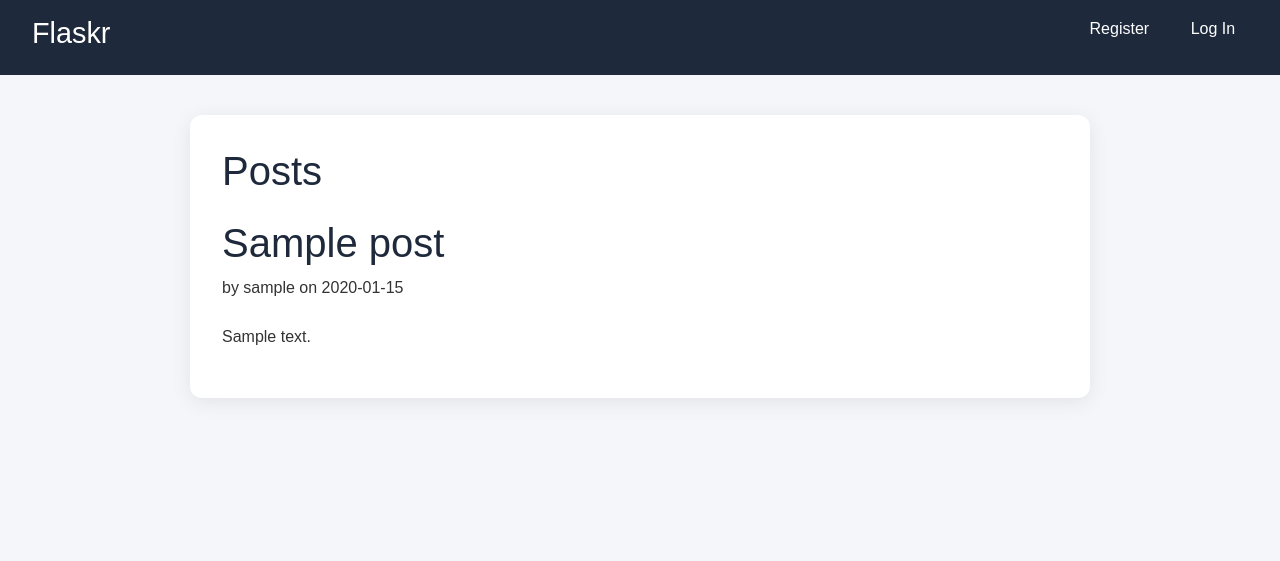
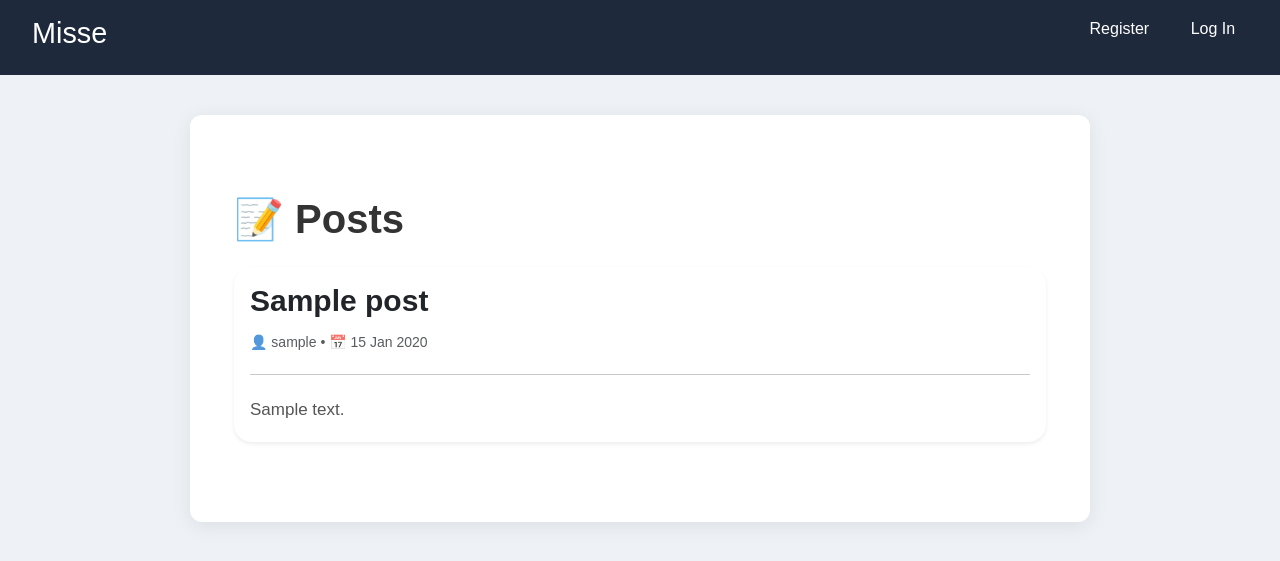
Before and after one commit to Ahmad-IR122/Flask-app, a Flask app: template flaskr/templates/blog/index.html in a window 1280 px wide. Shown: the top 561 px of the page. Run offline with Flask 3, Linux system fonts and the light colour scheme; the template is opened without the code that fills it: most values are stand-ins (such as "Sample title", 1, 10 or a date in 2020).

Commit message:
refactor: update CSS styles for post cards and enhance layout in blog templates

```diff
--- a/flaskr/static/posts.css
+++ b/flaskr/static/posts.css
@@ -1,27 +1,40 @@
-.post-card {
-  border: none;
-  border-radius: 15px;
-  transition: 0.3s;
+.container{
+    max-width:900px;
 }
 
-.post-card:hover {
-  transform: translateY(-4px);
-  box-shadow: 0 12px 30px rgba(0, 0, 0, 0.12) !important;
+.post-card{
+    border:none;
+    border-radius:18px;
+    transition:.3s;
 }
 
-.card-title {
-  font-weight: 700;
+.post-card:hover{
+    transform:translateY(-6px);
+    box-shadow:0 18px 35px rgba(0,0,0,.12)!important;
 }
 
-.card-text {
-  color: #555;
-  line-height: 1.8;
+.card-title{
+    font-size:30px;
+    font-weight:700;
+    margin-bottom:10px;
 }
 
-.btn-primary {
-  border-radius: 10px;
+.card-text{
+    font-size:17px;
+    line-height:1.8;
+    color:#555;
+    margin-top:20px;
 }
 
-.btn-outline-secondary {
-  border-radius: 8px;
+.btn{
+    border-radius:10px;
+    padding:8px 18px;
 }
+
+hr{
+    margin:20px 0;
+}
+
+body{
+    background:#eef2f7;
+}
--- a/flaskr/templates/base.html
+++ b/flaskr/templates/base.html
@@ -16,7 +16,7 @@
   </head>
   <body>
     <nav>
-      <h1>Flaskr</h1>
+      <h1>Misse</h1>
 
       <ul>
         {% if g.user %}
--- a/flaskr/templates/blog/index.html
+++ b/flaskr/templates/blog/index.html
@@ -1,35 +1,52 @@
-{% extends 'base.html' %}
+{% extends 'base.html' %} {% block head %}
+<link
+  rel="stylesheet"
+  href="{{ url_for('static', filename='css/posts.css') }}"
+/>
+{% endblock %} {% block title %}Posts{% endblock %} {% block content %}
 
-{% block head %}
-<link rel="stylesheet" href="{{ url_for('static', filename='css/posts.css') }}">
-{% endblock %}
+<div class="container py-4">
+  <div class="d-flex justify-content-between align-items-center mb-4">
+    <h1 class="fw-bold m-0">📝 Posts</h1>
 
-{% block header %}
-  <h1>{% block title %}Posts{% endblock %}</h1>
     {% if g.user %}
-    <a class="action" href="{{ url_for('blog.create') }}">New</a>
+    <a href="{{ url_for('blog.create') }}" class="btn btn-primary">
+      + New Post
+    </a>
     {% endif %}
-{% endblock %}
+  </div>
 
-{% block content %}
   {% for post in posts %}
-    <article class="post">
-      <header>
+
+  <div class="card post-card shadow-sm mb-4">
+    <div class="card-body">
+      <div class="d-flex justify-content-between align-items-start">
         <div>
-          <h1>{{ post['title'] }}</h1>
-          <div class="about">
-            by {{ post['username'] }} on {{ post['created'].strftime('%Y-%m-%d') }}
+          <h3 class="card-title">{{ post['title'] }}</h3>
+
+          <small class="text-muted">
+            👤 {{ post['username'] }} • 📅 {{ post['created'].strftime('%d %b
+            %Y') }}
+          </small>
+        </div>
+
+        {% if g.user['id'] == post['author_id'] %}
+        <a
+          href="{{ url_for('blog.update', id=post['id']) }}"
+          class="btn btn-outline-primary btn-sm"
+        >
+          Edit
+        </a>
+        {% endif %}
+      </div>
+
+      <hr />
+
+      <p class="card-text">{{ post['body'] }}</p>
     </div>
   </div>
-        {% if g.user['id'] == post['author_id'] %}
-          <a class="action" href="{{ url_for('blog.update', id=post['id']) }}">Edit</a>
-        {% endif %}
-      </header>
-      <p class="body">{{ post['body'] }}</p>
-    </article>
 
-    {% if not loop.last %}
-      <hr>
-    {% endif %}
   {% endfor %}
+</div>
+
 {% endblock %}
```
Also changed, not shown: pyproject.toml (added, +11 -0 lines), 1 other file. Lines whose indentation alone changed are shown as unchanged.
